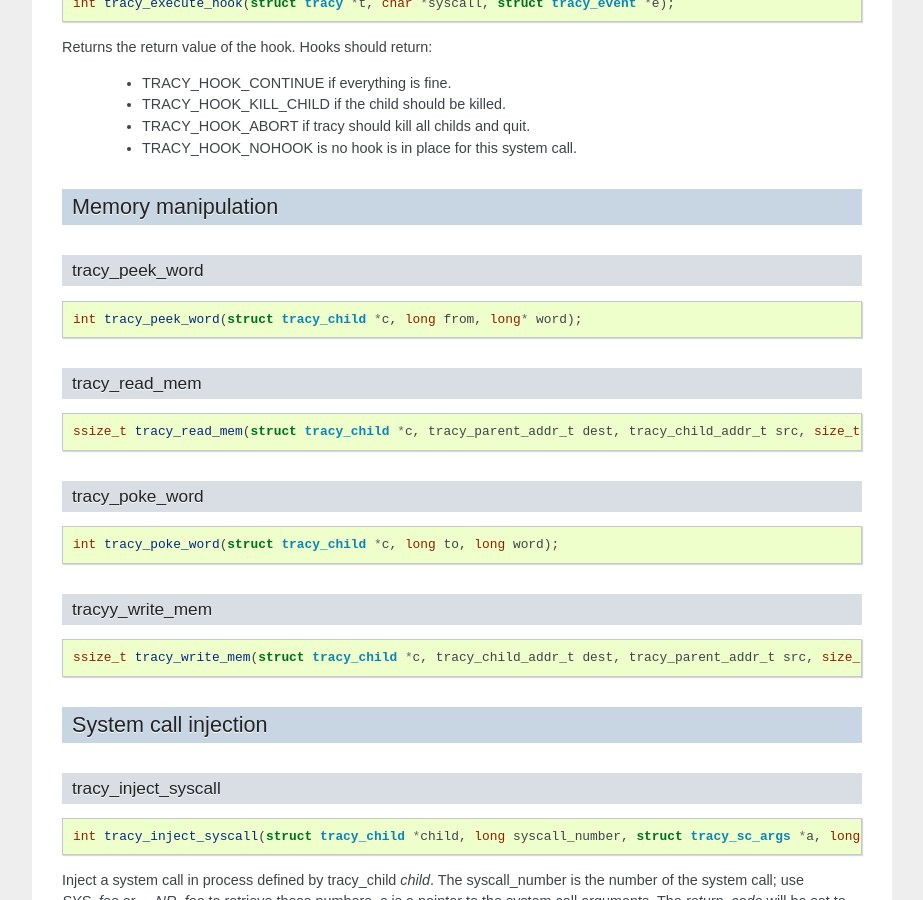
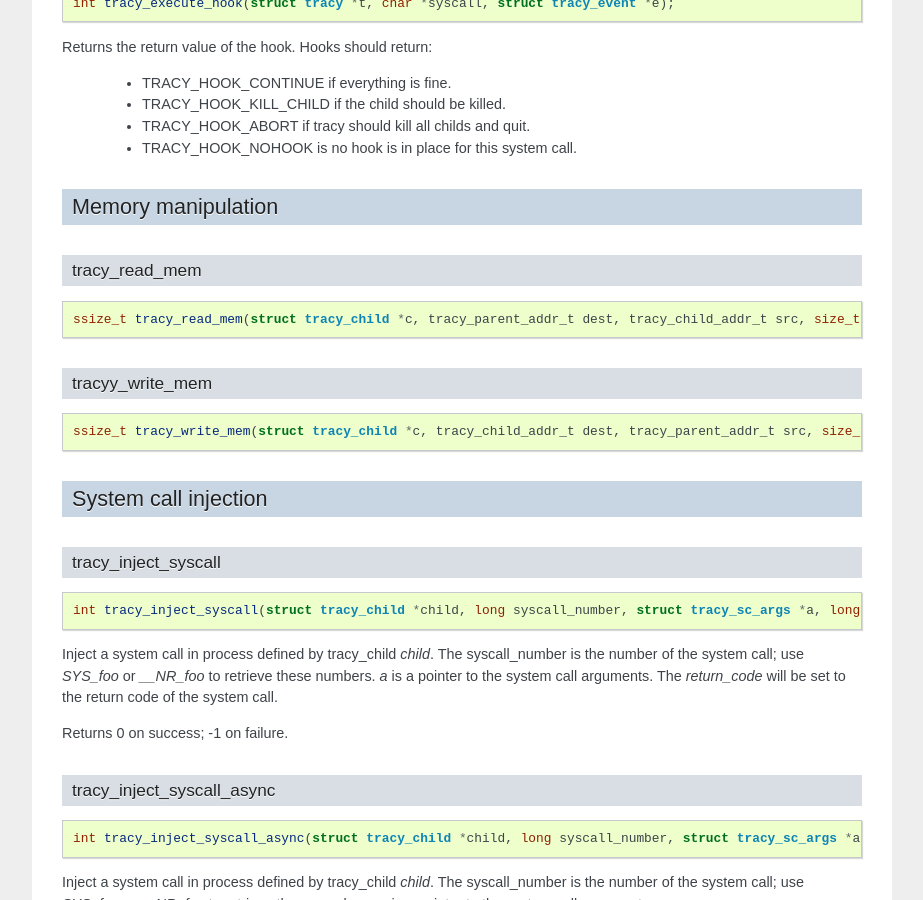
Before and after one commit to MerlijnWajer/tracy, a Sphinx documentation site: the page built from doc/reference.rst, in a window 1280 px wide and 900 px high, scrolled down 3247 px. Shown: the whole window, without its empty margins (198-1121 px from the left). Built offline with Sphinx 7.4.7, drawn with Linux system fonts in a browser that asks for light colours; some of the changed text lies outside the part shown.

Commit message:
Also remove static functions from doc.

```diff
--- a/doc/reference.rst
+++ b/doc/reference.rst
@@ -238,28 +238,12 @@ Returns the return value of the hook. Hooks should return:
 Memory manipulation
 ~~~~~~~~~~~~~~~~~~~
 
-tracy_peek_word
----------------
-
-.. code-block:: c
-
-    int tracy_peek_word(struct tracy_child *c, long from, long* word);
-
 tracy_read_mem
 --------------
 
 .. code-block:: c
 
     ssize_t tracy_read_mem(struct tracy_child *c, tracy_parent_addr_t dest, tracy_child_addr_t src, size_t n);
-
-.. **
-
-tracy_poke_word
----------------
-
-.. code-block:: c
-
-    int tracy_poke_word(struct tracy_child *c, long to, long word);
 
 .. **
 
```
